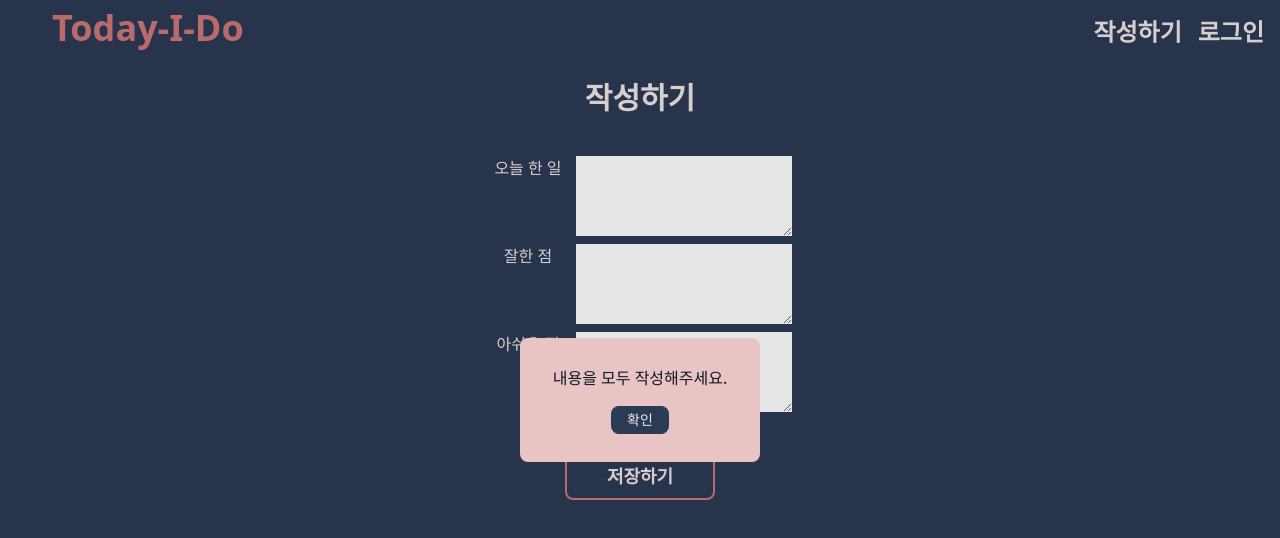
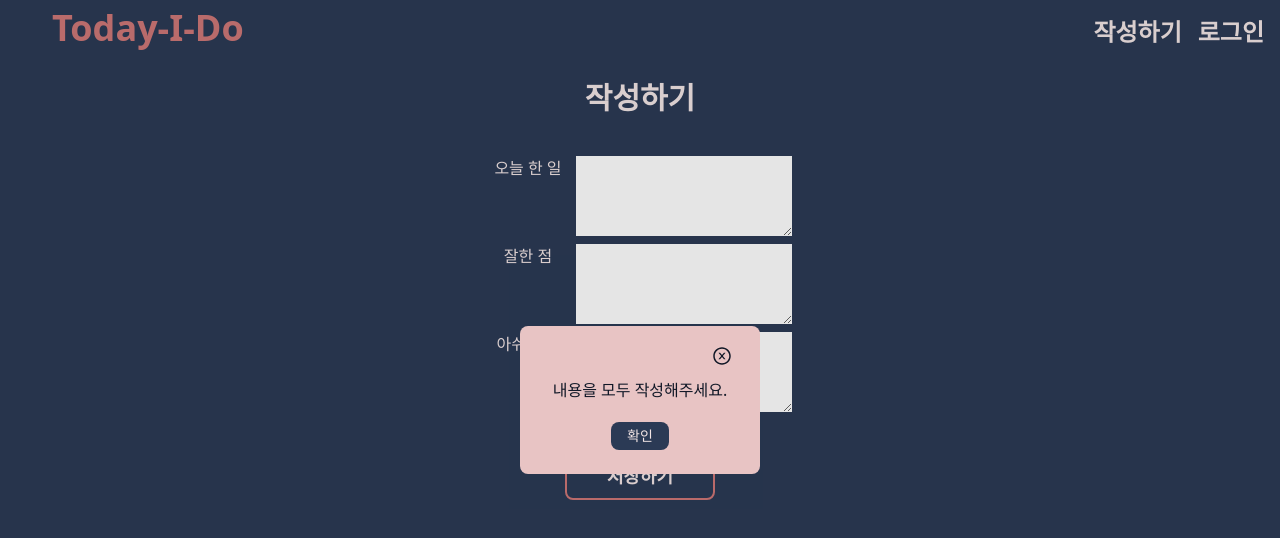
Before and after one commit to paran22/today-i-do, a React (Create React App) app: page /boards/write in a window 1280 px wide. Both pictures are taken after a click on the button "저장하기". Shown: the top 538 px of the page. Built offline with nearby package versions, Linux system fonts and the light colour scheme; no server answers; some icons are missing.

Commit message:
Fix: fix ConfirmMadal to handle confirm button and add close button

```diff
--- a/src/components/ConfirmModal.tsx
+++ b/src/components/ConfirmModal.tsx
@@ -1,40 +1,47 @@
 import { useRef, useEffect } from "react";
+import { AiOutlineCloseCircle } from "react-icons/ai";
 
 interface ModalProps {
   title: string;
   showModal: boolean;
   setShowModal: (show: boolean) => void;
+  onClose: () => void;
 }
 
 export default function ConfirmModal({
   showModal,
   setShowModal,
   title,
+  onClose,
 }: ModalProps) {
   const dialogRef = useRef<HTMLDialogElement>(null);
   console.log(showModal);
   useEffect(() => {
-    console.log("before");
     if (showModal) {
-      console.log("after");
       dialogRef.current?.showModal();
     }
   }, [showModal]);
   const onConfirmClick = () => {
     dialogRef.current?.close();
     setShowModal(false);
+    onClose();
+  };
+  const onCloseClick = () => {
+    dialogRef.current?.close();
+    setShowModal(false);
   };
 
   return (
     <dialog
-      className="py-7 w-60 text-gray-900 bg-secondary rounded-lg flex flex-col items-center justify-center gap-4 text-base px-3 text-center"
+      className="pt-5 pb-6 w-60 text-gray-900 bg-secondary rounded-lg flex flex-col items-center justify-center gap-3 text-base px-3 text-center"
       ref={dialogRef}
     >
-      <div className="">
-        <p>{title}</p>
+      <div className="w-full flex justify-end text-xl px-4">
+        <AiOutlineCloseCircle className="" onClick={onCloseClick} />
       </div>
+      <p>{title}</p>
       <button
-        className="bg-background text-textColor rounded-lg px-4 py-1 text-sm"
+        className="bg-background text-textColor rounded-lg px-4 py-1 text-sm mt-2"
         onClick={onConfirmClick}
       >
         확인
--- a/src/pages/WriteBoardPage.tsx
+++ b/src/pages/WriteBoardPage.tsx
@@ -53,6 +53,7 @@ export default function WriteBoardPage() {
           title="내용을 모두 작성해주세요."
           showModal={showModal}
           setShowModal={setShowModal}
+          onClose={() => {}}
         />
       )}
     </section>
```
